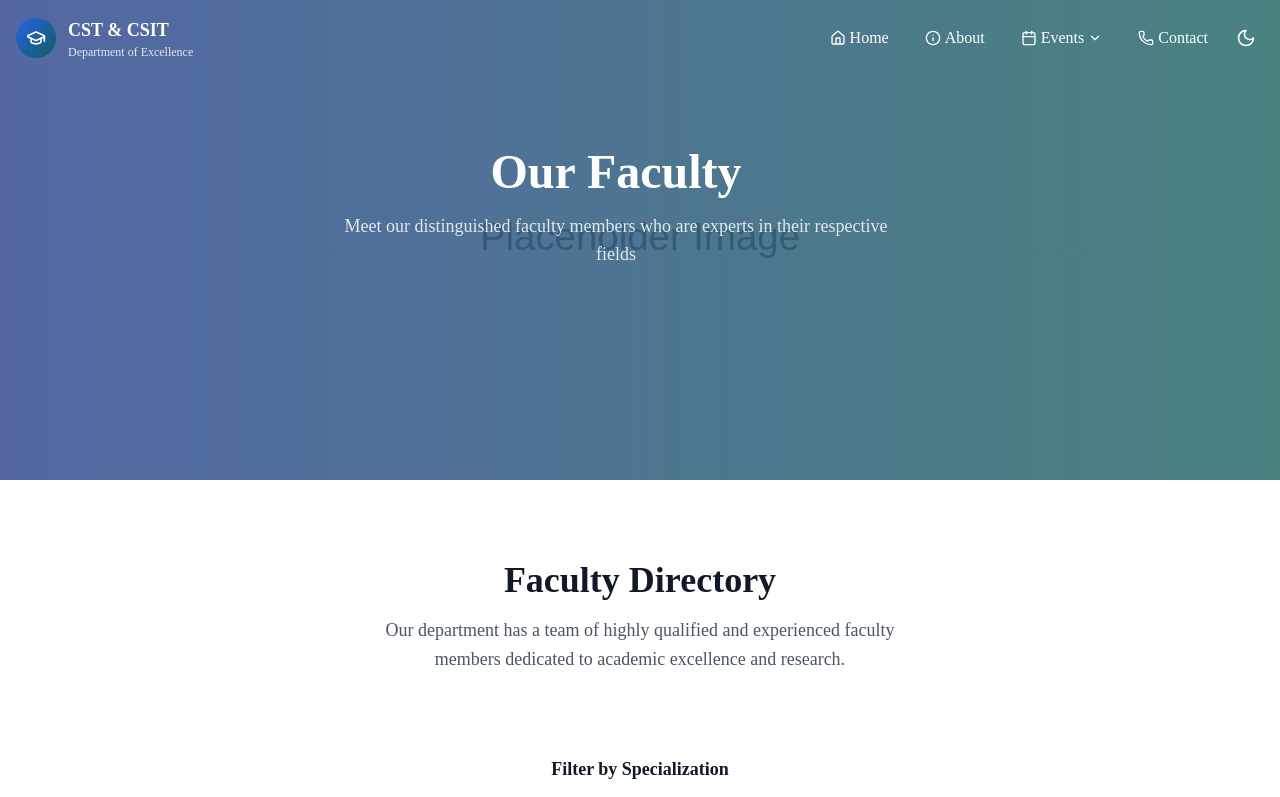
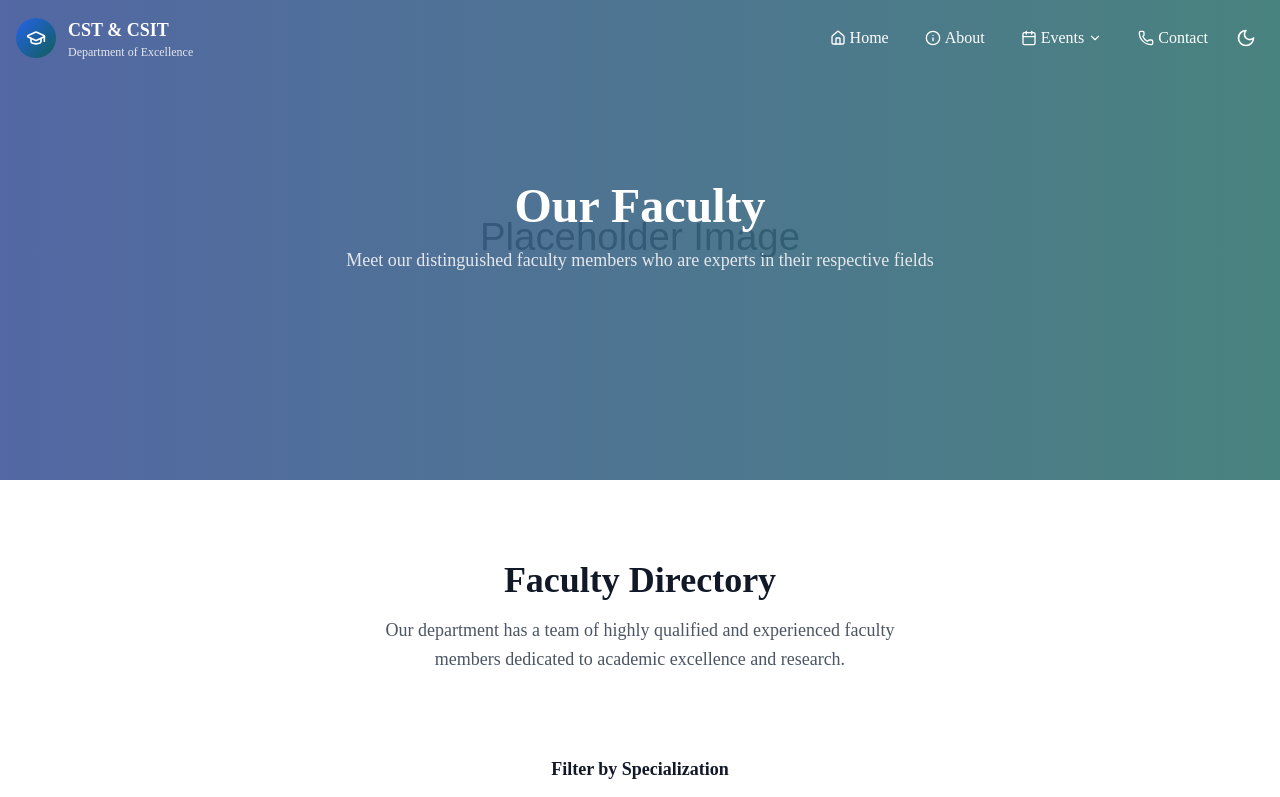
Before and after one commit to TheCurryGuy/CST-CSIT-DEPARTMENTAL-SITE, a React (Vite) app in the folder Client/: page /faculty in a window 1280 px wide. Shown: the top 797 px of the page. Built offline with nearby package versions, Linux system fonts and the light colour scheme.

Commit message:
map embed Changed

```diff
--- a/Client/src/pages/contact.jsx
+++ b/Client/src/pages/contact.jsx
@@ -37,7 +37,7 @@ export default function ContactPage() {
       {/* Department Contact Info */}
       <section className="py-20 bg-white dark:bg-gray-900">
         <div className="container mx-auto px-4">
-          <div className="flex flex-wrap items-center">
+          <div className="flex flex-wrap items-center px-0 lg:px-12">
             <div className="w-full lg:w-5/12 px-4 mr-auto ml-auto">
               <h3 className="text-3xl font-bold text-gray-900 dark:text-white mb-6">Department Contact Information</h3>
               <div className="space-y-6">
@@ -123,7 +123,7 @@ export default function ContactPage() {
             <div className="w-full lg:w-6/12 px-4 mr-auto ml-auto mt-12 lg:mt-0">
               <div className="relative">
                 <iframe
-                  src="https://www.google.com/maps/embed?pb=!1m18!1m12!1m3!1d3684.1252655858164!2d88.4869!3d22.5764!2m3!1f0!2f0!3f0!3m2!1i1024!2i768!4f13.1!3m3!1m2!1s0x0%3A0x0!2zMjLCsDM0JzM1LjAiTiA4OMKwMjknMTIuOCJF!5e0!3m2!1sen!2sin!4v1616661315372!5m2!1sen!2sin"
+                  src="https://www.google.com/maps/embed/v1/place?q=University+Of+Engineering+and+management+Kolkata&key=AIzaSyBFw0Qbyq9zTFTd-tUY6dZWTgaQzuU17R8"
                   width="100%"
                   height="450"
                   style={{ border: 0, borderRadius: "0.5rem" }}
--- a/Client/src/pages/faculty.jsx
+++ b/Client/src/pages/faculty.jsx
@@ -37,7 +37,7 @@ export default function FacultyPage() {
         <div className="container relative mx-auto">
           <div className="items-center flex flex-wrap">
             <div className="w-full lg:w-6/12 px-4 ml-auto mr-auto text-center">
-              <div className="pr-12">
+              <div className="pt-10">
                 <h1 className="text-white font-bold text-5xl">Our Faculty</h1>
                 <p className="mt-4 text-lg text-gray-200">
                   Meet our distinguished faculty members who are experts in their respective fields
@@ -98,7 +98,7 @@ export default function FacultyPage() {
           </div>
 
           {/* Faculty Grid */}
-          <div className="grid grid-cols-1 md:grid-cols-2 lg:grid-cols-3 gap-8">
+          <div className="grid grid-cols-1 md:grid-cols-2 lg:grid-cols-3 gap-8 px-1 lg:px-20">
             {filteredFaculty.map((faculty) => (
               <div
                 key={faculty.id}
```
